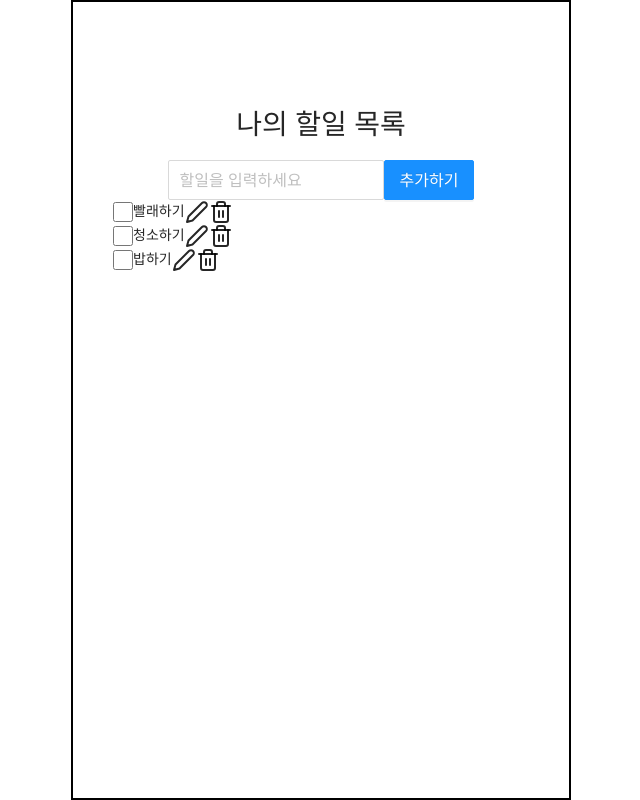
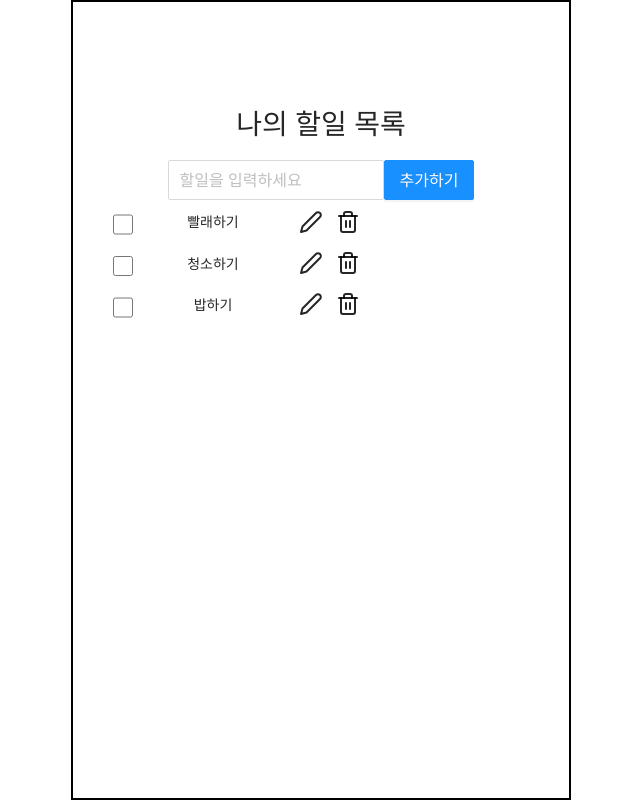
Before and after one commit to hyunjin0910/Todolist, a React (Create React App) app: page /todos in a window 1280 px wide. Shown: the whole page, without its empty margins (319-959 px from the left). Built offline with nearby package versions, Linux system fonts and the light colour scheme.

Commit message:
design: 체크박스 클릭시  text-decoration: line-through;

```diff
--- a/src/components/TodoItem.js
+++ b/src/components/TodoItem.js
@@ -1,11 +1,15 @@
 import styled from "@emotion/styled";
-import { Button, Input } from "antd";
+import { Input } from "antd";
 import React from "react";
 import { Edit2, Trash2 } from "react-feather";
 import { useState } from "react";
 const TodoItem = ({ data }) => {
+  const [isChecked, setIsChecked] = useState(false);
   const [isEdit, setIsEdit] = useState(false);
   const [isDeleted, setIsDeleted] = useState(false);
+  const handleCheck = () => {
+    setIsChecked(!isChecked);
+  };
   const handleEdit = () => {
     setIsEdit(!isEdit);
   };
@@ -19,10 +23,26 @@ const TodoItem = ({ data }) => {
         style={{
           width: 20,
         }}
+        onClick={handleCheck}
       />
-      {isEdit ? <Input value={data.title} /> : <span>{data.title}</span>}
-      <Edit2 onClick={handleEdit} />
-      <Trash2 onClick={handleDelete} />
+      <InputContainer>
+        {isEdit ? (
+          <Input
+            value={data.title}
+            style={{
+              width: 100,
+            }}
+          />
+        ) : (
+          <span className={isChecked ? "checked" : ""}>{data.title}</span>
+        )}
+      </InputContainer>
+      <IconContainer>
+        <Edit2 onClick={handleEdit} />
+      </IconContainer>
+      <IconContainer>
+        <Trash2 onClick={handleDelete} />
+      </IconContainer>
     </TodoWrapper>
   );
 };
@@ -31,4 +51,19 @@ export default TodoItem;
 
 const TodoWrapper = styled.div`
   display: flex;
+  margin: 0.5rem 0;
 `;
+
+const InputContainer = styled.div`
+  width: 10rem;
+  padding: 0.2rem 0;
+
+  .checked {
+    text-decoration: line-through;
+  }
+`;
+
+const IconContainer = styled.div`
+  padding: 0.1rem 0.4rem;
+  cursor: pointer;
+`;
```
